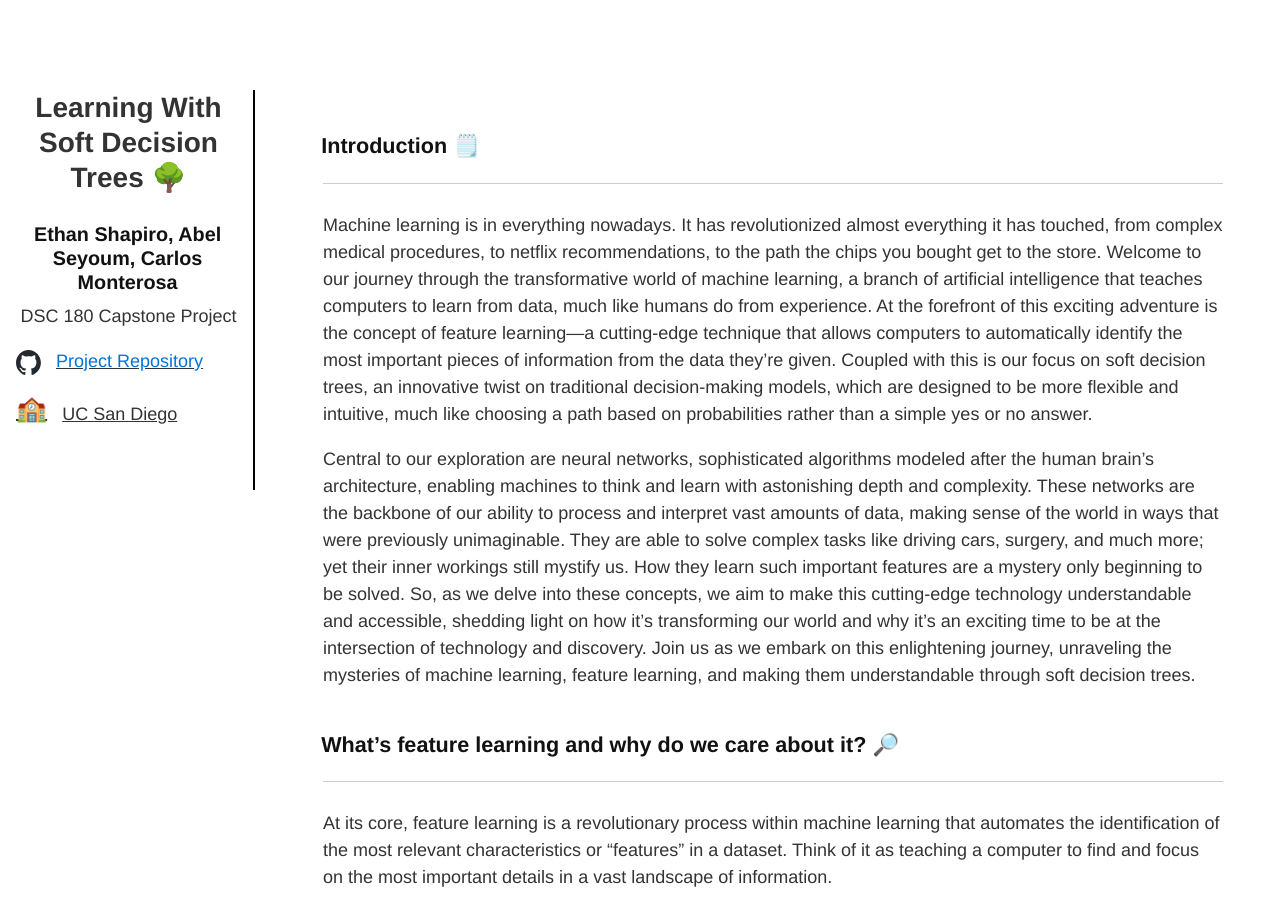
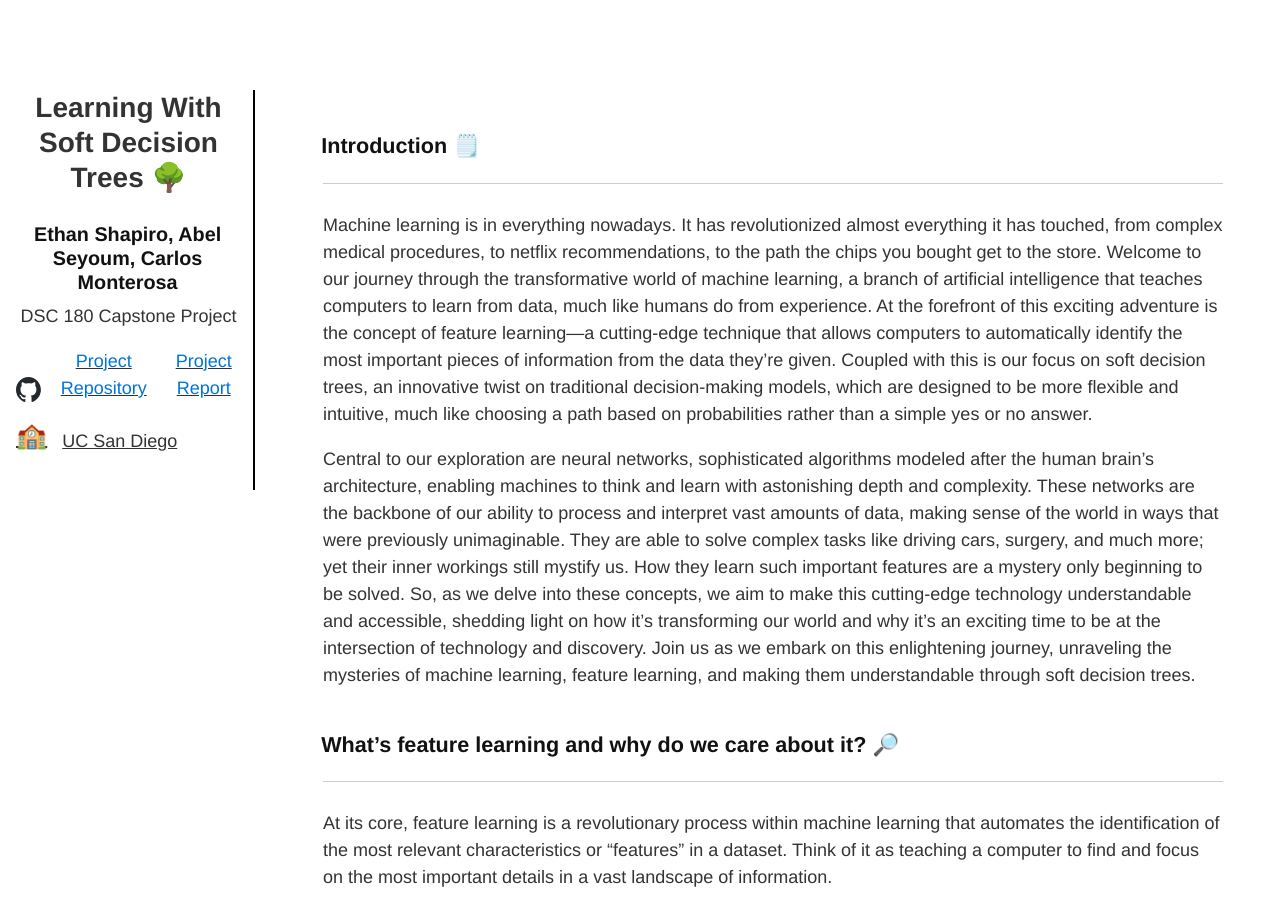
Before and after one commit to Ethan-Shapiro/SDT-Feature-Learning, a Jekyll site: the page built from docs/index.md, in a window 1280 px wide and 900 px high. Built offline with Jekyll 4.4.1, drawn with Linux system fonts in a browser that asks for light colours; formulas are drawn with MathJax 3.

Commit message:
Update default.html

```diff
--- a/docs/_layouts/default.html
+++ b/docs/_layouts/default.html
@@ -36,6 +36,8 @@
             <div class="side-item">
               <img src="./assets/github-mark.svg" class="github-icon" />
               <div><a href="https://github.com/Ethan-Shapiro/Soft-Decision-Tree-Feature-Learning">Project Repository</a></div>
+              <div><a href="https://drive.google.com/file/d/1JX0qreDo9ni1c6ET5OXIEipF0WAP-Xel/view?usp=sharing">Project Report</a></div>
+
             </div>
             <div class="side-item">
               <div class="emoji">🏫</div>
```
